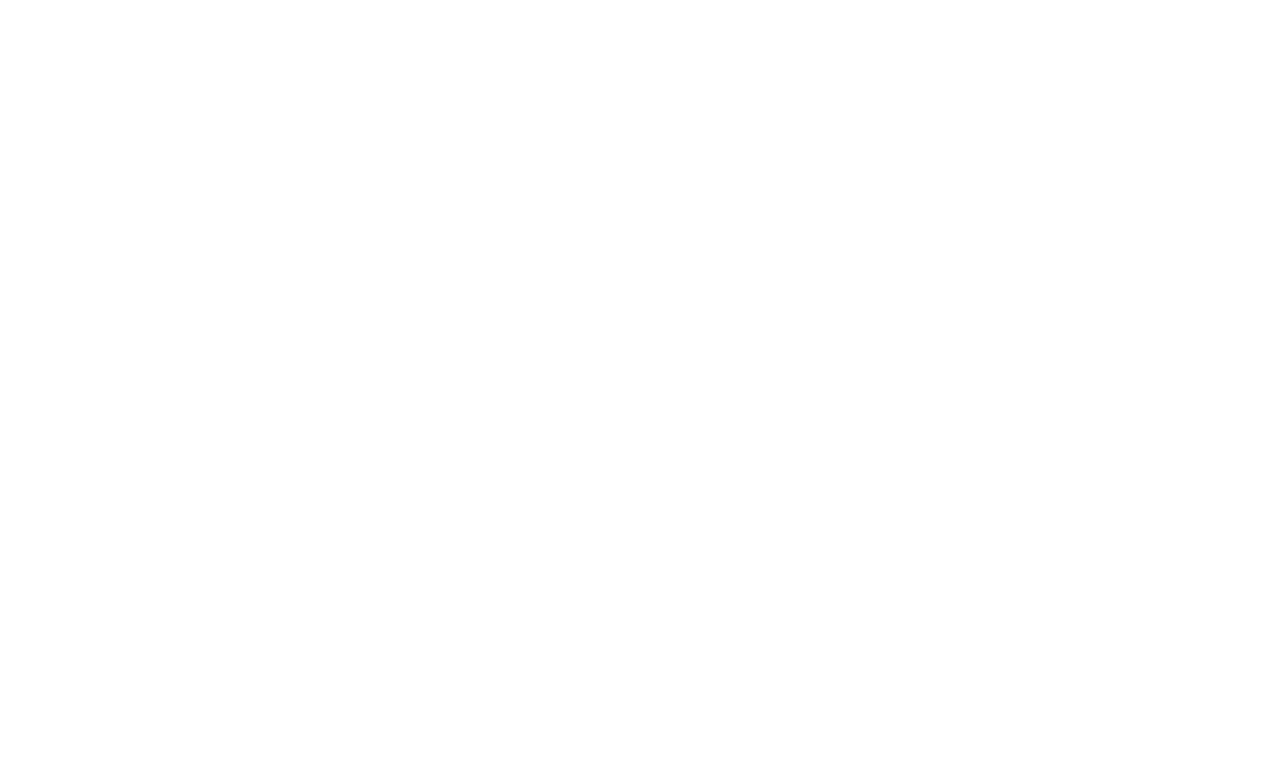
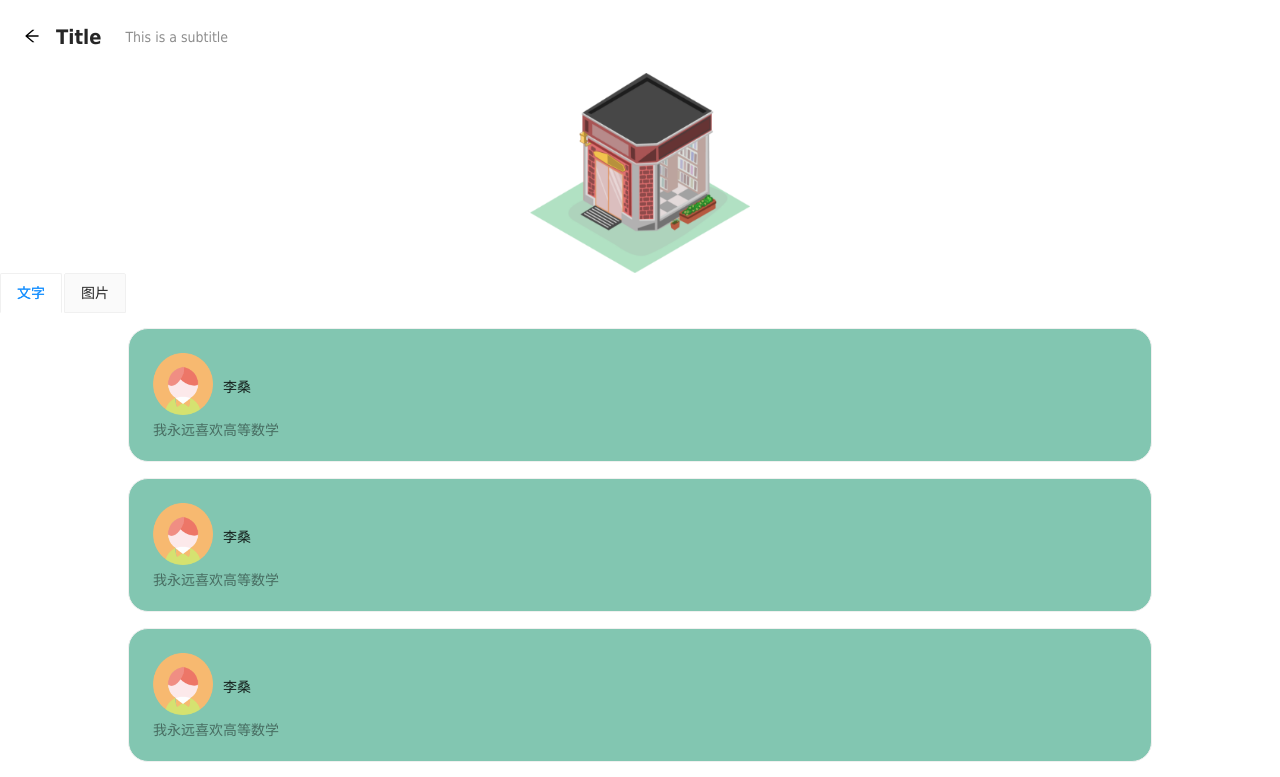
Before and after one commit to ccarmellia/wonderland, a React (Create React App) app: page /buildings in a window 1280 px wide. Shown: the top 777 px of the page. Built offline with nearby package versions, Linux system fonts and the light colour scheme.

Commit message:
test interface

```diff
--- a/src/index.js
+++ b/src/index.js
@@ -7,7 +7,7 @@
 
 import axios from "axios"
 
-axios.defaults.baseURL="http://182.254.159.37:92";
+axios.defaults.baseURL="http://47.102.204.136:90";
 
 ReactDOM.render(
   <BrowserRouter>
--- a/src/pages/addPage/addpage.js
+++ b/src/pages/addPage/addpage.js
@@ -1,23 +1,61 @@
-import React from "react";
+import React, { useRef } from "react";
 import "antd/dist/antd.css";
 import { PageHeader, Button } from "antd";
+import axios from "axios";
 import { Input } from "antd";
 
 const { TextArea } = Input;
 
 export const AddPage = () => {
+
+  const contentRef = useRef(null);
+
+  const username = localStorage.getItem(username);
+
+  function Create(e) {
+    e.preventDefault();
+    if (!contentRef.current.value) {
+      return;
+    }
+    const content = contentRef.current.value;
+    axios({
+      method: "post",
+      url: "/newarticle",
+      data: {
+        username: username,
+        content: content,
+      },
+    }).then(function (res) {
+      console.log(res);
+      //   console.log(res.data.data.Token)
+    });
+    // 添加完后清空输入框
+    contentRef.current.value = "";
+  }
+
   return (
     <div>
       <div className="site-page-header-ghost-wrapper">
         <PageHeader
-          style={{ backgroundColor: "#82C6B1",width:"100%",height:"80px" }}
+          style={{ backgroundColor: "#82C6B1", width: "100%", height: "80px" }}
           ghost={false}
           onBack={() => window.history.back()}
-          extra={[<Button style={{backgroundColor:"#329375",border:"1px #329375 solid",color:"white"}}>发布</Button>]}
+          extra={[
+            <Button
+              onClick={Create}
+              style={{
+                backgroundColor: "#329375",
+                border: "1px #329375 solid",
+                color: "white",
+              }}
+            >
+              发布
+            </Button>,
+          ]}
         ></PageHeader>
       </div>
       <div>
-        <TextArea rows={27} placeholder="在此处编辑你的作品..." />
+        <TextArea ref={contentRef} rows={27} placeholder="在此处编辑你的作品..." />
       </div>
     </div>
   );
--- a/src/pages/building/building.js
+++ b/src/pages/building/building.js
@@ -1,10 +1,126 @@
 import React from "react";
+import "antd/dist/antd.css";
+import houseLogo from "../../assets/houseLogo.png";
+import userAvatar from "../../assets/userAvatar.png";
+import { PageHeader, List, Image, Tabs, Card } from "antd";
+
+const { TabPane } = Tabs;
+const { Meta } = Card;
+
+const data = [
+  {
+    username: "李桑",
+    content: "我永远喜欢高等数学",
+  },
+  {
+    username: "李桑",
+    content: "我永远喜欢高等数学",
+  },
+  {
+    username: "李桑",
+    content: "我永远喜欢高等数学",
+  },
+  {
+    username: "李桑",
+    content: "我永远喜欢高等数学",
+  },
+  {
+    username: "李桑",
+    content: "我永远喜欢高等数学",
+  },
+  {
+    username: "李桑",
+    content: "我永远喜欢高等数学",
+  },
+  {
+    username: "李桑",
+    content: "我永远喜欢高等数学",
+  },
+];
 
 export const Buildings = () => {
   return (
-  <div>
-
-  </div>
+    <div>
+      <div>
+        <PageHeader
+          className="site-page-header"
+          onBack={() => window.history.back()}
+          title="Title"
+          subTitle="This is a subtitle"
+        />
+      </div>
+      <div style={{ display: "flex", justifyContent: "space-around" }}>
+        <Image height={200} src={houseLogo} />
+      </div>
+      <div className="listWrapper">
+        <Tabs type="card">
+          <TabPane tab="文字" key="1">
+            <List
+              grid={{ gutter: 16, column: 1 }}
+              dataSource={data}
+              renderItem={(item) => (
+                <List.Item
+                  style={{ display: "flex", justifyContent: "space-around" }}
+                >
+                  <Card
+                    hoverable
+                    style={{
+                      width: "80%",
+                      backgroundColor: "#82C6B1",
+                      borderRadius: "20px",
+                    }}
+                    // cover={<img alt="example" src={houseLogo} height={120} />}
+                  >
+                    <div>
+                      <Image
+                        width={70}
+                        height={70}
+                        src={userAvatar}
+                        style={{ padding: "0px 10px 8px 0px" }}
+                      />
+                      <span>{item.username}</span>
+                    </div>
+                    <Meta description={item.content} />
+                  </Card>
+                </List.Item>
+              )}
+            />
+          </TabPane>
+          <TabPane tab="图片" key="2">
+            <List
+              grid={{ gutter: 16, column: 1 }}
+              dataSource={data}
+              renderItem={(item) => (
+                <List.Item
+                  style={{ display: "flex", justifyContent: "space-around" }}
+                >
+                  <Card
+                    hoverable
+                    style={{
+                      width: "80%",
+                      backgroundColor: "#82C6B1",
+                      borderRadius: "20px",
+                    }}
+                    // cover={<img alt="example" src={houseLogo} height={120} />}
+                  >
+                    <div>
+                      <Image
+                        width={70}
+                        height={70}
+                        src={userAvatar}
+                        style={{ padding: "0px 10px 8px 0px" }}
+                      />
+                      <span>{item.username}</span>
+                    </div>
+                    <Meta description={item.content} />
+                  </Card>
+                </List.Item>
+              )}
+            />
+          </TabPane>
+        </Tabs>
+      </div>
+    </div>
   );
 };
 
--- a/src/pages/login/login.js
+++ b/src/pages/login/login.js
@@ -30,8 +30,9 @@
         password: values.password
       }
     })
-    .then(function (response) {
-      console.log(response)
+    .then(function (res) {
+      console.log(res)
+      console.log(res.data.data.Token)
     });
   }
 
--- a/src/pages/register/register.js
+++ b/src/pages/register/register.js
@@ -24,8 +24,9 @@
       username: values.nickname,
       password: values.password
     })
-    .then(function (response) {
-      console.log(response);
+    .then(function (res) {
+      console.log(res);
+      console.log(res.data.data.username)
     })
     .catch(function (error) {
       console.log(error);
--- a/src/pages/square/square.js
+++ b/src/pages/square/square.js
@@ -31,6 +31,15 @@
   },
   {
     title: "Title 6",
+  },
+  {
+    title: "Title 7",
+  },
+  {
+    title: "Title 8",
+  },
+  {
+    title: "Title 9",
   },
 ];
 
--- a/src/stores/userStore.js
+++ b/src/stores/userStore.js
@@ -15,7 +15,7 @@
       username: data.user.username,
       token: data.jwt,
     };
-    await localStorage.setItem("user", JSON.stringify(user));
+    localStorage.setItem("user", JSON.stringify(user));
     set({ user });
   },
   //登出
```
Also changed, not shown: 1 other file (tests, documents, lock files or other folders).
